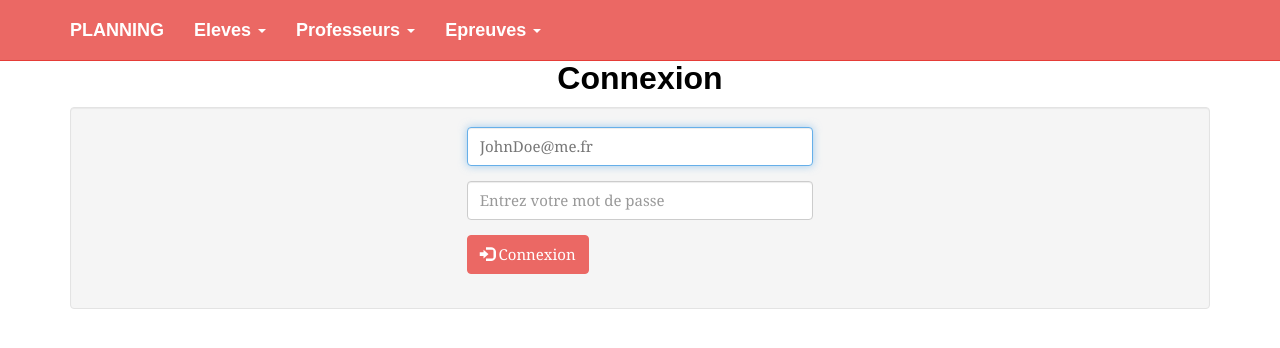
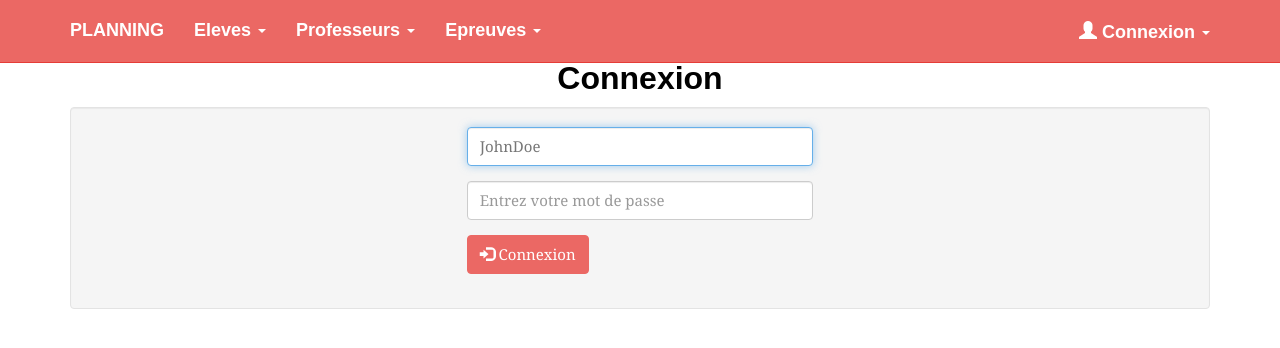
Before and after one commit to cmenager/Planning, a PHP site: template views/login.html.twig in a window 1280 px wide. Shown: the top 348 px of the page. Run offline with PHP 8.4, Linux system fonts and the light colour scheme; the template is opened without the code that fills it, so the values that code supplies are empty; some libraries are stand-ins or nearby versions.

```diff
--- a/app/routes.php
+++ b/app/routes.php
@@ -13,7 +13,7 @@ $app->get('/', function () use ($app) {
 $app->get('/login', function(Request $request) use ($app) {
     return $app['twig']->render('login.html.twig', array(
         'error'         => $app['security.last_error']($request),
-        'mail' => $app['session']->get('_security.mail'),
+        'last_username' => $app['session']->get('_security.last_username'),
     ));
 })->bind('login');  // named route so that path('login') works in Twig templates
 
--- a/views/layout.html.twig
+++ b/views/layout.html.twig
@@ -45,7 +45,25 @@
                                 </ul>
                             </li>
                         </ul>
-
+                        <ul class="nav navbar-nav navbar-right">
+                            {% if is_granted('IS_AUTHENTICATED_FULLY') %}
+                                <li class="dropdown">
+                                    <a href="#" class="dropdown-toggle" data-toggle="dropdown">
+                                        <span class="glyphicon glyphicon-user"></span> Bonjour, {{ app.security.token.user.username }} <b class="caret"></b></a>
+                                    <ul class="dropdown-menu">
+                                        <li><a href="{{ path('logout') }}">Se déconnecter</a></li>
+                                    </ul>
+                                </li>
+                            {% else %}
+                                <li class="dropdown">
+                                    <a href="#" class="dropdown-toggle" data-toggle="dropdown">
+                                        <span class="glyphicon glyphicon-user"></span> Connexion <b class="caret"></b></a>
+                                    <ul class="dropdown-menu">
+                                        <li><a href="{{ path('login') }}">Se connecter</a></li>
+                                    </ul>
+                                </li>
+                            {% endif %}
+                        </ul>
                     </div>
                 </div><!-- /.container -->
             </nav>
--- a/views/login.html.twig
+++ b/views/login.html.twig
@@ -11,7 +11,7 @@
         <form class="form-signin form-horizontal" role="form" action="{{ path('login_check') }}" method="post">
             <div class="form-group">
                 <div class="col-sm-6 col-sm-offset-3 col-md-4 col-md-offset-4">
-                    <input type="text" name="_username" value="JohnDoe@me.fr" class="form-control" placeholder="Entrez votre nom d'utilisateur" required autofocus>
+                    <input type="text" name="_username" value="JohnDoe" class="form-control" placeholder="Entrez votre nom d'utilisateur" required autofocus>
                 </div>
             </div>
             <div class="form-group">
```
Also changed, not shown: app/app.php (+6 -1 lines).
